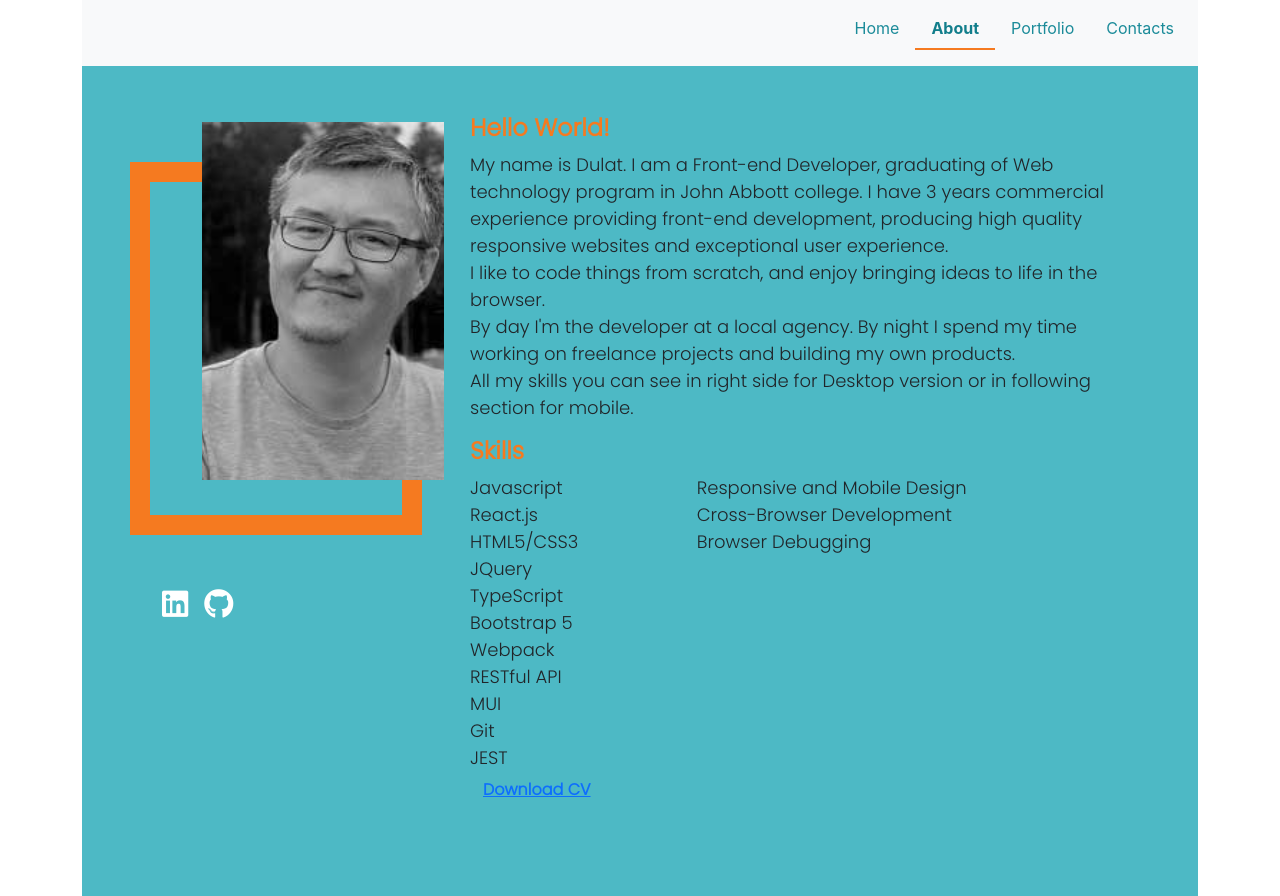
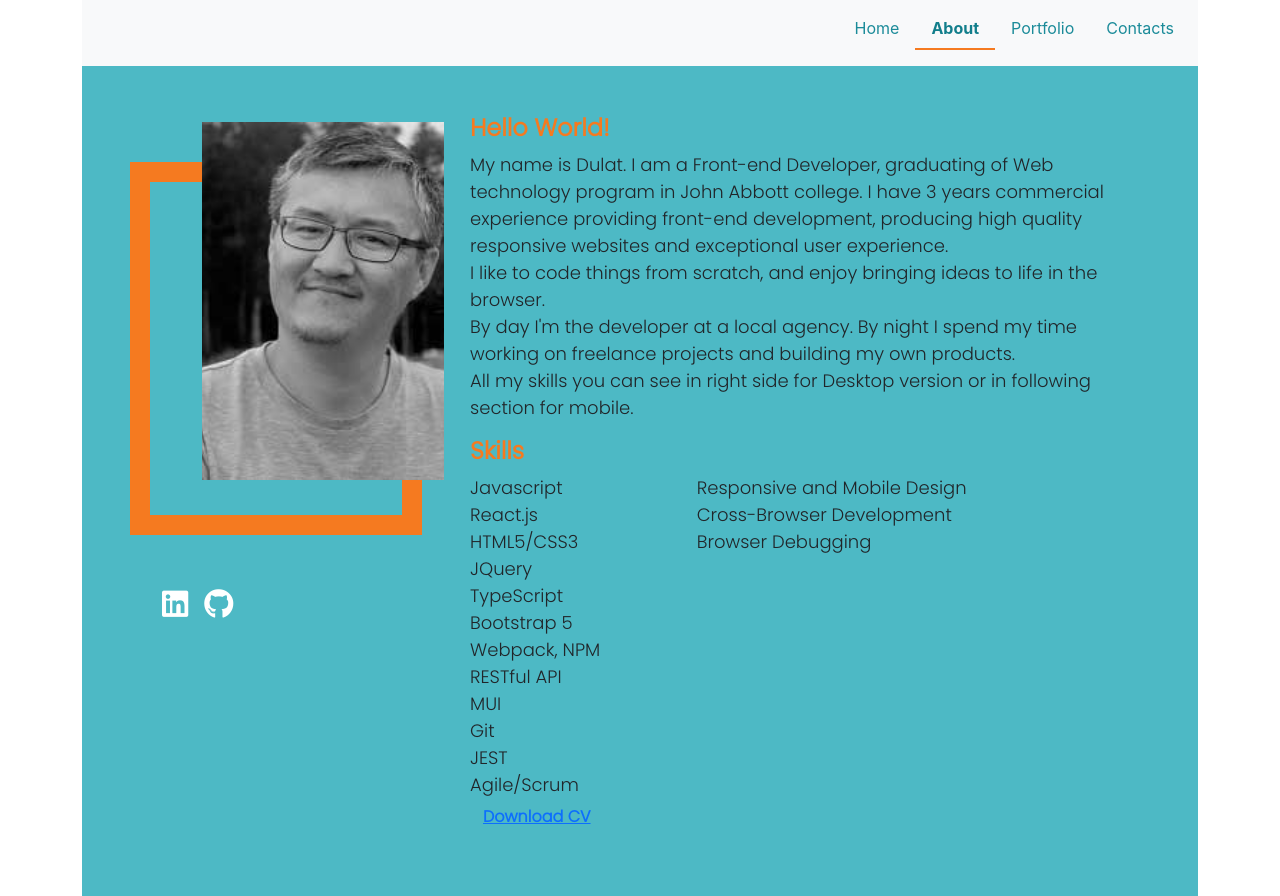
Before and after one commit to Dulatto/react-portfolio-2, a React (Create React App) app: page / in a window 1280 px wide. Both pictures are taken after a click on the tab "About". Built offline with nearby package versions, Linux system fonts and the light colour scheme.

Commit message:
styling about

```diff
--- a/src/Components/AboutPage.js
+++ b/src/Components/AboutPage.js
@@ -32,11 +32,12 @@ function AboutPage(props) {
                             <div className="box"><span >JQuery</span></div>
                             <div className="box"><span >TypeScript</span></div>
                             <div className="box"><span >Bootstrap 5</span></div>
-                            <div className="box"><span >Webpack</span></div>
+                            <div className="box"><span >Webpack, NPM</span></div>
                             <div className="box"><span >RESTful API</span></div>
                             <div className="box"><span >MUI</span></div>
                             <div className="box"><span >Git</span></div>
                             <div className="box"><span >JEST</span></div>
+                            <div className="box"><span >Agile/Scrum</span></div>
                         </div>
                         <div className="col-6">
                             <div className="box"><span >Responsive and Mobile Design</span></div>
```
